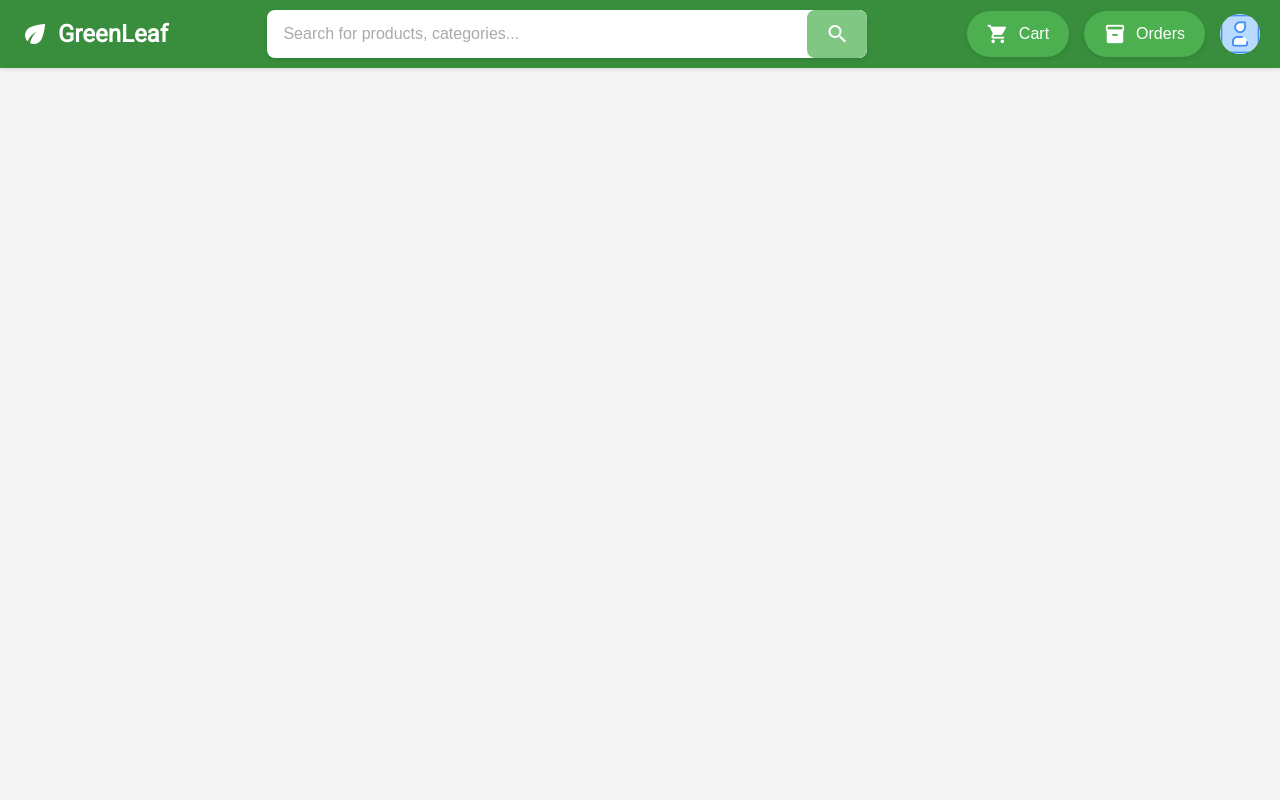
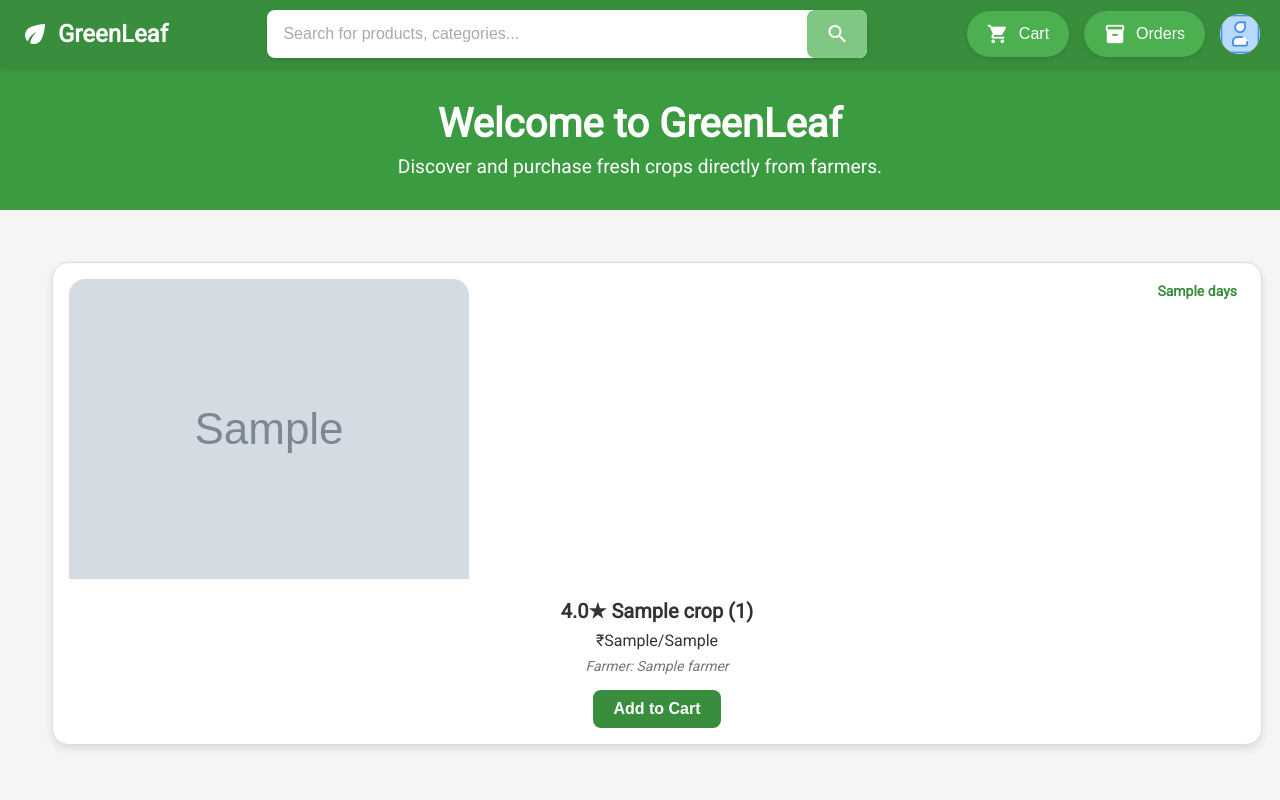
Before and after one commit to hemang-mishra/DBMSProject, a PHP site: page /consumer_dashboard.php in a window 1280 px wide. Run offline with PHP 8.4, Linux system fonts and the light colour scheme; the visitor is signed in with stand-in values (Sample User, id 1); tables that the repository leaves empty or names only in its code hold one stand-in row (values such as "Sample post"); grey boxes marked "Sample" are stand-in pictures.

Commit message:
made changes

```diff
--- a/consumer_dashboard.php
+++ b/consumer_dashboard.php
@@ -1,11 +1,6 @@
 <?php
 // Start the session
 session_start();
-
-include("db_connection.php");
-
-// Fetch farmer ID from session, this id is f_id for farmers and c_id for consumers
-$f_id = $_SESSION['user_id'];
 
 // Check if the user is logged in
 if (!isset($_SESSION['user_id'])) {
@@ -14,24 +9,65 @@ if (!isset($_SESSION['user_id'])) {
     exit();
 }
 
-// Other queries
+include("db_connection.php");
+
+// Fetch crops from the database with average rating
+$sql_crops = "SELECT crop.c_id, crop.c_name, crop.c_qty, crop.img_url, crop.ppu, crop.unit, crop.shelf_life, farmer.name AS farmer_name,
+              AVG(review.rating) AS avg_rating, COUNT(review.r_id) AS review_count
+              FROM crop
+              JOIN farmer ON crop.f_id = farmer.f_id
+              LEFT JOIN review ON crop.c_id = review.c_id
+              GROUP BY crop.c_id, crop.c_name, crop.c_qty, crop.img_url, crop.ppu, crop.unit, crop.shelf_life, farmer.name";
+$result_crops = $conn->query($sql_crops);
 ?>
 <!DOCTYPE html>
 <html lang="en">
 <head>
     <meta charset="UTF-8">
     <meta name="viewport" content="width=device-width, initial-scale=1.0">
-    <title>Farmer Dashboard</title>
+    <title>Consumer Dashboard</title>
     <link rel="stylesheet" href="styles.css">
-    <link rel="stylesheet" href="css/"> <!-- Link to external CSS in css folder-->
+    <link rel="stylesheet" href="css/consumer_dashboard.css"> <!-- Link to external CSS in css folder-->
     <link href="https://fonts.googleapis.com/css2?family=Roboto&display=swap" rel="stylesheet">
     <link href="https://fonts.googleapis.com/icon?family=Material+Icons" rel="stylesheet">
 </head>
 <body>
     <!-- Header -->
-     <?php include("header.php"); ?>
+    <?php include("header.php"); ?>
 
+    <!-- Hero Section -->
+    <div class="hero-section">
+        <h1>Welcome to GreenLeaf</h1>
+        <p>Discover and purchase fresh crops directly from farmers.</p>
+    </div>
 
+    <!-- Product Grid -->
+    <div class="product-grid">
+        <?php while ($crop = $result_crops->fetch_assoc()): ?>
+            <div class="product-card">
+                <div class="card-header">
+                    <div class="product-icon">
+                        <img src="<?php echo htmlspecialchars($crop['img_url']); ?>" alt="<?php echo htmlspecialchars($crop['c_name']); ?> Icon" />
+                    </div>
+                    <div class="shelf-life">
+                        <?php echo htmlspecialchars($crop['shelf_life']); ?> days
+                    </div>
+                </div>
+                <div class="card-body">
+                    <h2 class="product-title">
+                        <?php if ($crop['review_count'] > 0): ?>
+                            <?php echo number_format($crop['avg_rating'], 1); ?>★ <?php echo htmlspecialchars($crop['c_name']); ?> (<?php echo htmlspecialchars($crop['review_count']); ?>)
+                        <?php else: ?>
+                            Not reviewed yet <?php echo htmlspecialchars($crop['c_name']); ?>
+                        <?php endif; ?>
+                    </h2>
+                    <p class="product-price">₹<?php echo htmlspecialchars($crop['ppu']); ?>/<?php echo htmlspecialchars($crop['unit']); ?></p>
+                    <p class="seller-name">Farmer: <?php echo htmlspecialchars($crop['farmer_name']); ?></p>
+                </div>
+                <button class="add-to-cart-btn">Add to Cart</button>
+            </div>
+        <?php endwhile; ?>
+    </div>
 
 </body>
 </html>
--- /dev/null
+++ b/css/consumer_dashboard.css
@@ -0,0 +1,112 @@
+
+
+/* Hero Section */
+.hero-section {
+    background-color: #3b9b40;
+    color: white;
+    text-align: center;
+    padding: 2rem;
+    margin-bottom: 2rem;
+}
+
+.hero-section h1 {
+    font-size: 2.5rem;
+    margin: 0;
+}
+
+.hero-section p {
+    font-size: 1.2rem;
+    margin: 0.5rem 0 0;
+}
+
+/* Product Grid */
+.product-grid {
+    display: grid;
+    grid-template-columns: repeat(auto-fit, minmax(280px, 1fr));
+    gap: 2rem; /* Increased gap for better spacing */
+    padding: 0 2rem;
+    margin: 20px;
+}
+
+/* Card Styles */
+.product-card {
+    background-color: white;
+    color: #333; /* Dark text color for contrast */
+    border-radius: 16px;
+    padding: 16px;
+    width: 100%;
+    box-shadow: 0 4px 8px rgba(0, 0, 0, 0.1);
+    display: flex;
+    flex-direction: column;
+    align-items: center;
+    border: 1px solid #ddd; /* Light border for subtle contrast */
+    position: relative; /* Position relative to place shelf life absolutely */
+    margin: 0 auto; /* Center the card within its grid cell */
+}
+
+.card-header {
+    display: flex;
+    justify-content: space-between;
+    width: 100%;
+    align-items: center;
+}
+
+.product-icon img {
+    width: 100%;
+    height: auto;
+    object-fit: cover;
+    border-radius: 16px 16px 0 0; /* Rounded top corners */
+}
+
+.shelf-life {
+    font-size: 14px;
+    font-weight: bold;
+    color: #388e3c; /* Green color */
+    position: absolute;
+    top: 16px;
+    right: 16px;
+    background-color: rgba(255, 255, 255, 0.8); /* Semi-transparent background */
+    padding: 4px 8px;
+    border-radius: 8px;
+}
+
+.card-body {
+    text-align: center;
+    margin: 16px 0;
+}
+
+.product-title {
+    font-size: 20px;
+    font-weight: bold;
+    margin: 0;
+}
+
+.product-price {
+    font-size: 16px;
+    margin: 8px 0;
+}
+
+.seller-name {
+    font-size: 14px;
+    font-style: italic;
+    margin: 0;
+    color: #777; /* Subtle text for seller name */
+}
+
+/* Button Styles */
+.add-to-cart-btn {
+    background-color: #388e3c;
+    color: white;
+    border: none;
+    border-radius: 8px;
+    padding: 10px 20px;
+    font-size: 16px;
+    font-weight: bold;
+    cursor: pointer;
+    transition: background-color 0.3s ease, transform 0.2s ease;
+}
+
+.add-to-cart-btn:hover {
+    background-color: #2e7d32;
+    transform: scale(1.05);
+}
--- a/db_connection.php
+++ b/db_connection.php
@@ -2,8 +2,8 @@
 // Database credentials
 $host = 'localhost'; // Hostname or IP address of your database server
 $user = 'root'; // MySQL username
-$password = ''; // MySQL password
-$database = 'dbmsproject'; // Name of the database
+$password = 'hemangmishra'; // MySQL password
+$database = 'dbms_project'; // Name of the database
 
 // Create connection
 $conn = new mysqli($host, $user, $password, $database);
--- a/header.php
+++ b/header.php
@@ -1,4 +1,4 @@
-<?php session_start(); ?>
+<!-- <?php session_start(); ?> -->
 <header class="material-header">
     <!-- Logo Section -->
     <div class="logo">
@@ -15,7 +15,7 @@
 
     <!-- Navigation Buttons -->
     <div class="nav-buttons">
-        <button class="material-button">
+        <button class="material-button" onclick="window.location.href='cart.php'">
             <span class="material-icons">shopping_cart</span>
             <span>Cart</span>
         </button>
--- a/styles.css
+++ b/styles.css
@@ -170,7 +170,7 @@ body {
 }
 
 .cart-button .material-icons {
-    font-size: 22px;
+    font-size: 50px;
 }
 
 .cart-button:hover {
```
